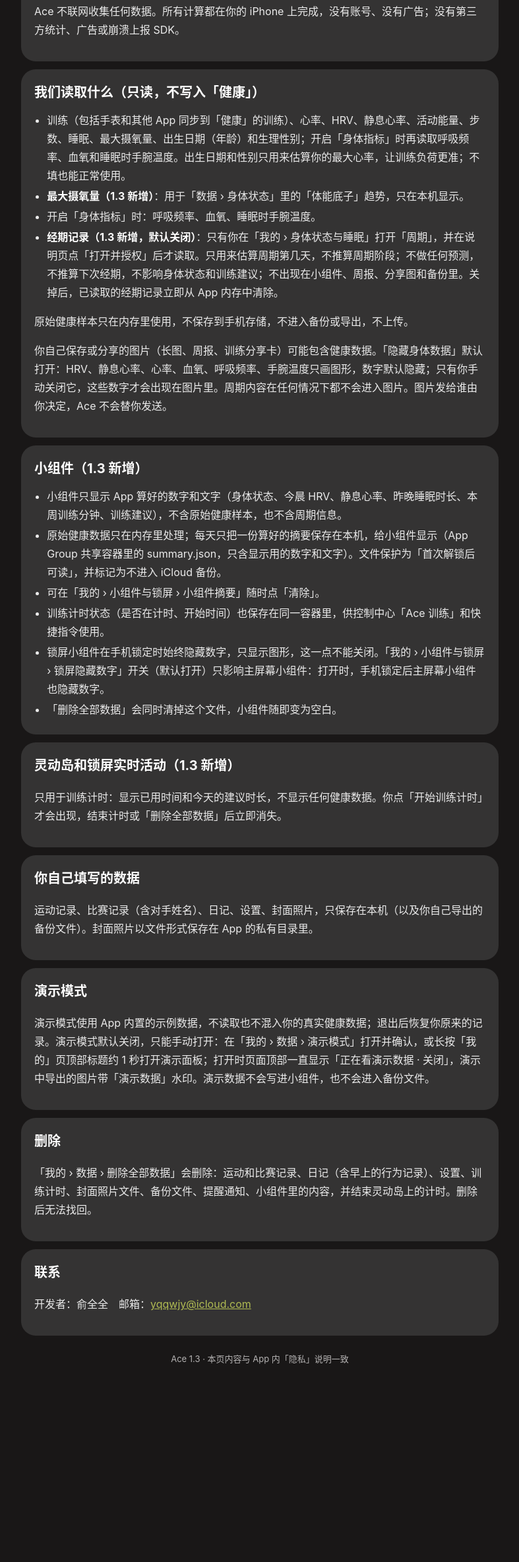
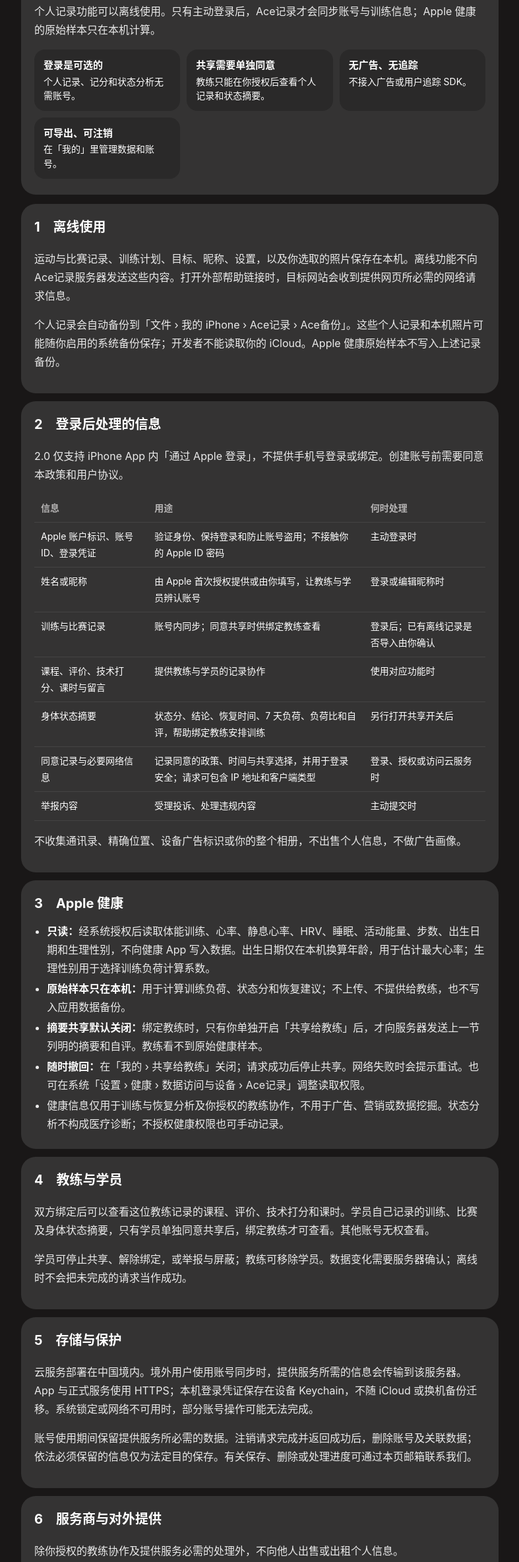
Before and after one commit to YqqLikeGit/ace-privacy, a plain HTML site: page privacy.html in a window 1280 px wide. Shown: the part 282-2649 px from the top of the page at 66% size, without its empty margins (246-1033 px from the left). Before the commit the page ends 2417 px from the top, so only its background shows below. Drawn offline with Linux system fonts and the light colour scheme.

Commit message:
privacy 2.0: 生效日期改为 2026-11-01，根目录同步为 2.0 全文

```diff
--- a/privacy.html
+++ b/privacy.html
@@ -1,5 +1,5 @@
 <!doctype html>
-<html lang="zh-Hans"><head><meta charset="utf-8"><meta name="viewport" content="width=device-width,initial-scale=1,viewport-fit=cover"><meta name="theme-color" content="#191717"><title>Ace 隐私政策</title><style>:root{--page:#191717;--card:#343333;--card2:#2A2929;--lime:#B0BB52;--orange:#E87D49;--gold:#F7AD2D;--teal:#30AC9F;--green:#5CB538;--l2:#B5B3B3;--sep:rgba(255,255,255,.08)}
+<html lang="zh-Hans"><head><meta charset="utf-8"><meta name="viewport" content="width=device-width,initial-scale=1,viewport-fit=cover"><meta name="theme-color" content="#191717"><title>Ace记录 隐私政策</title><style>:root{--page:#191717;--card:#343333;--card2:#2A2929;--lime:#B0BB52;--orange:#E87D49;--gold:#F7AD2D;--teal:#30AC9F;--green:#5CB538;--l2:#B5B3B3;--sep:rgba(255,255,255,.08)}
 *{box-sizing:border-box}
 html{-webkit-text-size-adjust:100%}
 body{margin:0;background:var(--page);color:#fff;font:16px/1.75 -apple-system,BlinkMacSystemFont,"SF Pro Text","PingFang SC","Hiragino Sans GB","Noto Sans CJK SC","Microsoft YaHei",sans-serif;-webkit-font-smoothing:antialiased}
@@ -34,46 +34,57 @@
 a{color:var(--lime)}
 .foot{color:var(--l2);font-size:13px;text-align:center;margin-top:24px}
 @media (prefers-color-scheme:light){/* 保持 Ace 炭灰外观 */}
-@media (max-width:620px){table{display:block}table tr:first-child{display:none}table tr{display:block;background:#2A2929;border-radius:14px;padding:8px 12px;margin:8px 0}table td{display:block;border:0;padding:3px 0;min-width:0}table td:before{content:attr(data-l);display:block;color:#B5B3B3;font-size:12px;font-weight:600}table td:first-child{font-weight:700;font-size:15px;color:#fff}table td:first-child:before{display:none}}</style></head>
-<body><div class="wrap"><div class="brand"><b>Ace</b><span>训练 · 身体状态 · 睡眠</span></div>
-<h1>Ace 隐私政策</h1>
-<div class="meta">更新日期：2026 年 10 月 16 日（1.3）<br>开发者：俞全全<br>联系邮箱：<a href="mailto:yqqwjy@icloud.com">yqqwjy@icloud.com</a></div>
-<section><h2>一句话</h2>
-<p>Ace 不联网收集任何数据。所有计算都在你的 iPhone 上完成，没有账号、没有广告；没有第三方统计、广告或崩溃上报 SDK。</p>
-</section>
-<section><h2>我们读取什么（只读，不写入「健康」）</h2>
-<ul>
-<li>训练（包括手表和其他 App 同步到「健康」的训练）、心率、HRV、静息心率、活动能量、步数、睡眠、最大摄氧量、出生日期（年龄）和生理性别；开启「身体指标」时再读取呼吸频率、血氧和睡眠时手腕温度。出生日期和性别只用来估算你的最大心率，让训练负荷更准；不填也能正常使用。</li>
-<li><strong>最大摄氧量（1.3 新增）</strong>：用于「数据 › 身体状态」里的「体能底子」趋势，只在本机显示。</li>
-<li>开启「身体指标」时：呼吸频率、血氧、睡眠时手腕温度。</li>
-<li><strong>经期记录（1.3 新增，默认关闭）</strong>：只有你在「我的 › 身体状态与睡眠」打开「周期」，并在说明页点「打开并授权」后才读取。只用来估算周期第几天，不推算周期阶段；不做任何预测，不推算下次经期，不影响身体状态和训练建议；不出现在小组件、周报、分享图和备份里。关掉后，已读取的经期记录立即从 App 内存中清除。</li>
-</ul>
-<p>原始健康样本只在内存里使用，不保存到手机存储，不进入备份或导出，不上传。</p>
-<p>你自己保存或分享的图片（长图、周报、训练分享卡）可能包含健康数据。「隐藏身体数据」默认打开：HRV、静息心率、心率、血氧、呼吸频率、手腕温度只画图形，数字默认隐藏；只有你手动关闭它，这些数字才会出现在图片里。周期内容在任何情况下都不会进入图片。图片发给谁由你决定，Ace 不会替你发送。</p>
-</section>
-<section><h2>小组件（1.3 新增）</h2>
-<ul>
-<li>小组件只显示 App 算好的数字和文字（身体状态、今晨 HRV、静息心率、昨晚睡眠时长、本周训练分钟、训练建议），不含原始健康样本，也不含周期信息。</li>
-<li>原始健康数据只在内存里处理；每天只把一份算好的摘要保存在本机，给小组件显示（App Group 共享容器里的 summary.json，只含显示用的数字和文字）。文件保护为「首次解锁后可读」，并标记为不进入 iCloud 备份。</li>
-<li>可在「我的 › 小组件与锁屏 › 小组件摘要」随时点「清除」。</li>
-<li>训练计时状态（是否在计时、开始时间）也保存在同一容器里，供控制中心「Ace 训练」和快捷指令使用。</li>
-<li>锁屏小组件在手机锁定时始终隐藏数字，只显示图形，这一点不能关闭。「我的 › 小组件与锁屏 › 锁屏隐藏数字」开关（默认打开）只影响主屏幕小组件：打开时，手机锁定后主屏幕小组件也隐藏数字。</li>
-<li>「删除全部数据」会同时清掉这个文件，小组件随即变为空白。</li>
-</ul>
-</section>
-<section><h2>灵动岛和锁屏实时活动（1.3 新增）</h2>
-<p>只用于训练计时：显示已用时间和今天的建议时长，不显示任何健康数据。你点「开始训练计时」才会出现，结束计时或「删除全部数据」后立即消失。</p>
-</section>
-<section><h2>你自己填写的数据</h2>
-<p>运动记录、比赛记录（含对手姓名）、日记、设置、封面照片，只保存在本机（以及你自己导出的备份文件）。封面照片以文件形式保存在 App 的私有目录里。</p>
-</section>
-<section><h2>演示模式</h2>
-<p>演示模式使用 App 内置的示例数据，不读取也不混入你的真实健康数据；退出后恢复你原来的记录。演示模式默认关闭，只能手动打开：在「我的 › 数据 › 演示模式」打开并确认，或长按「我的」页顶部标题约 1 秒打开演示面板；打开时页面顶部一直显示「正在看演示数据 · 关闭」，演示中导出的图片带「演示数据」水印。演示数据不会写进小组件，也不会进入备份文件。</p>
-</section>
-<section><h2>删除</h2>
-<p>「我的 › 数据 › 删除全部数据」会删除：运动和比赛记录、日记（含早上的行为记录）、设置、训练计时、封面照片文件、备份文件、提醒通知、小组件里的内容，并结束灵动岛上的计时。删除后无法找回。</p>
-</section>
-<section><h2>联系</h2>
-<p>开发者：俞全全　邮箱：<a href="mailto:yqqwjy@icloud.com">yqqwjy@icloud.com</a></p>
-</section>
-<div class="foot">Ace 1.3 · 本页内容与 App 内「隐私」说明一致</div></div></body></html>
+@media (max-width:620px){table{display:block}table tr:first-child{display:none}table tr{display:block;background:#2A2929;border-radius:14px;padding:8px 12px;margin:8px 0}table td{display:block;border:0;padding:3px 0;min-width:0}table td:before{content:attr(data-l);display:block;color:#B5B3B3;font-size:12px;font-weight:600}table td:first-child{font-weight:700;font-size:15px;color:#fff}table td:first-child:before{display:none}}</style><meta name="ace-policy-version" content="2026-11-01"></head>
+<body><div class="wrap"><div class="brand"><b>Ace记录</b><span>网球 · 训练 · 成长</span><span class="dots"><i style="background:#B0BB52"></i><i style="background:#E87D49"></i><i style="background:#F7AD2D"></i><i style="background:#30AC9F"></i></span></div><h1>Ace记录 隐私政策</h1><div class="meta">版本：2.0　生效日期：2026 年 11 月 1 日<br>运营者：俞全全（个人开发者）<br>联系邮箱：<a href="mailto:yqqwjy@icloud.com">yqqwjy@icloud.com</a></div><div class="sum"><h2>你的记录，由你决定</h2>
+<p>个人记录功能可以离线使用。只有主动登录后，Ace记录才会同步账号与训练信息；Apple 健康的原始样本只在本机计算。</p>
+<div class="grid"><div class="tile"><b>登录是可选的</b>个人记录、记分和状态分析无需账号。</div><div class="tile"><b>共享需要单独同意</b>教练只能在你授权后查看个人记录和状态摘要。</div><div class="tile"><b>无广告、无追踪</b>不接入广告或用户追踪 SDK。</div><div class="tile"><b>可导出、可注销</b>在「我的」里管理数据和账号。</div></div></div>
+<section id="s1"><h2>1　离线使用</h2>
+<p>运动与比赛记录、训练计划、目标、昵称、设置，以及你选取的照片保存在本机。离线功能不向Ace记录服务器发送这些内容。打开外部帮助链接时，目标网站会收到提供网页所必需的网络请求信息。</p>
+<p>个人记录会自动备份到「文件 › 我的 iPhone › Ace记录 › Ace备份」。这些个人记录和本机照片可能随你启用的系统备份保存；开发者不能读取你的 iCloud。Apple 健康原始样本不写入上述记录备份。</p></section>
+<section id="s2"><h2>2　登录后处理的信息</h2>
+<p>2.0 仅支持 iPhone App 内「通过 Apple 登录」，不提供手机号登录或绑定。创建账号前需要同意本政策和用户协议。</p>
+<table><tr><th>信息</th><th>用途</th><th>何时处理</th></tr>
+<tr><td data-l="信息">Apple 账户标识、账号 ID、登录凭证</td><td data-l="用途">验证身份、保持登录和防止账号盗用；不接触你的 Apple ID 密码</td><td data-l="何时处理">主动登录时</td></tr>
+<tr><td data-l="信息">姓名或昵称</td><td data-l="用途">由 Apple 首次授权提供或由你填写，让教练与学员辨认账号</td><td data-l="何时处理">登录或编辑昵称时</td></tr>
+<tr><td data-l="信息">训练与比赛记录</td><td data-l="用途">账号内同步；同意共享时供绑定教练查看</td><td data-l="何时处理">登录后；已有离线记录是否导入由你确认</td></tr>
+<tr><td data-l="信息">课程、评价、技术打分、课时与留言</td><td data-l="用途">提供教练与学员的记录协作</td><td data-l="何时处理">使用对应功能时</td></tr>
+<tr><td data-l="信息">身体状态摘要</td><td data-l="用途">状态分、结论、恢复时间、7 天负荷、负荷比和自评，帮助绑定教练安排训练</td><td data-l="何时处理">另行打开共享开关后</td></tr>
+<tr><td data-l="信息">同意记录与必要网络信息</td><td data-l="用途">记录同意的政策、时间与共享选择，并用于登录安全；请求可包含 IP 地址和客户端类型</td><td data-l="何时处理">登录、授权或访问云服务时</td></tr>
+<tr><td data-l="信息">举报内容</td><td data-l="用途">受理投诉、处理违规内容</td><td data-l="何时处理">主动提交时</td></tr></table>
+<p>不收集通讯录、精确位置、设备广告标识或你的整个相册，不出售个人信息，不做广告画像。</p></section>
+<section id="s3"><h2>3　Apple 健康</h2>
+<ul><li><strong>只读：</strong>经系统授权后读取体能训练、心率、静息心率、HRV、睡眠、活动能量、步数、出生日期和生理性别，不向健康 App 写入数据。出生日期仅在本机换算年龄，用于估计最大心率；生理性别用于选择训练负荷计算系数。</li>
+<li><strong>原始样本只在本机：</strong>用于计算训练负荷、状态分和恢复建议；不上传、不提供给教练，也不写入应用数据备份。</li>
+<li><strong>摘要共享默认关闭：</strong>绑定教练时，只有你单独开启「共享给教练」后，才向服务器发送上一节列明的摘要和自评。教练看不到原始健康样本。</li>
+<li><strong>随时撤回：</strong>在「我的 › 共享给教练」关闭；请求成功后停止共享。网络失败时会提示重试。也可在系统「设置 › 健康 › 数据访问与设备 › Ace记录」调整读取权限。</li>
+<li>健康信息仅用于训练与恢复分析及你授权的教练协作，不用于广告、营销或数据挖掘。状态分析不构成医疗诊断；不授权健康权限也可手动记录。</li></ul></section>
+<section id="s4"><h2>4　教练与学员</h2>
+<p>双方绑定后可以查看这位教练记录的课程、评价、技术打分和课时。学员自己记录的训练、比赛及身体状态摘要，只有学员单独同意共享后，绑定教练才可查看。其他账号无权查看。</p>
+<p>学员可停止共享、解除绑定，或举报与屏蔽；教练可移除学员。数据变化需要服务器确认；离线时不会把未完成的请求当作成功。</p></section>
+<section id="s5"><h2>5　存储与保护</h2>
+<p>云服务部署在中国境内。境外用户使用账号同步时，提供服务所需的信息会传输到该服务器。App 与正式服务使用 HTTPS；本机登录凭证保存在设备 Keychain，不随 iCloud 或换机备份迁移。系统锁定或网络不可用时，部分账号操作可能无法完成。</p>
+<p>账号使用期间保留提供服务所必需的数据。注销请求完成并返回成功后，删除账号及关联数据；依法必须保留的信息仅为法定目的保存。有关保存、删除或处理进度可通过本页邮箱联系我们。</p></section>
+<section id="s6"><h2>6　服务商与对外提供</h2>
+<p>除你授权的教练协作及提供服务必需的处理外，不向他人出售或出租个人信息。</p>
+<table><tr><th>服务商</th><th>处理的信息</th><th>用途</th></tr>
+<tr><td data-l="服务商">阿里云计算有限公司</td><td data-l="处理的信息">云服务承载的必要账号与同步数据</td><td data-l="用途">服务器托管</td></tr>
+<tr><td data-l="服务商">Apple Inc.</td><td data-l="处理的信息">Apple 登录授权所需信息</td><td data-l="用途">身份验证；Apple 的处理受其隐私政策约束</td></tr></table>
+<p>法律法规或有权机关依法要求时，可能提供必要信息。需要新增处理目的或共享范围时，会按要求说明并征得同意。</p></section>
+<section id="s7"><h2>7　管理和删除数据</h2>
+<ul><li><strong>查看与更正：</strong>在 App 查看、编辑个人记录与昵称；教练记录有误可联系教练更正。</li>
+<li><strong>导出：</strong>「我的 › 导出完整备份」导出本机个人记录；登录后可在账号区「导出我的数据」获取账号数据。</li>
+<li><strong>清空本机：</strong>「我的 › 清空本机数据」清除本机记录、账号分区、照片、登录状态、App 自动备份与训练提醒。你已另存或分享出去的文件须在相应位置自行删除。清空本机不会代替服务器账号注销。</li>
+<li><strong>注销账号：</strong>「我的 › 账号 › 注销账号」，阅读说明并确认后提交删除请求，同时请求撤销 Apple 登录授权。以 App 返回的处理结果为准；失败时可重试或联系支持，不会把失败显示成完成。完成注销后，本机个人记录按页面说明保留用于离线使用；需要清除时再选择「清空本机数据」。</li>
+<li>如无法在 App 内操作，可发邮件联系我们申请查询、更正、导出、撤回或删除。</li></ul></section>
+<section id="s8"><h2>8　举报与内容安全</h2>
+<p>教练评价提供「举报 / 屏蔽」入口，也可通过邮箱反馈骚扰、违规或隐私问题。我们会受理并核查举报，按情况移除内容或限制账号；紧急人身安全问题请联系当地应急服务。</p></section>
+<section id="s9"><h2>9　系统权限与照片</h2>
+<ul><li><strong>相机：</strong>用于扫描邀请码，或由你主动拍照设置背景。</li>
+<li><strong>照片选择：</strong>由系统选择器仅交付你选中的照片，在本机裁剪和保存，不向Ace记录服务器上传，不读取整个相册。</li>
+<li><strong>添加照片：</strong>你选择保存分享图时，交给系统相册或分享面板处理；你主动选择的外部分享目标会收到该文件。</li>
+<li><strong>通知：</strong>经你允许后由设备发送本地训练提醒，可在系统设置关闭。</li></ul></section>
+<section id="s10"><h2>10　未成年人</h2>
+<p>登录及教练 / 学员云端功能仅面向年满 18 周岁的用户，注册时需要确认。未成年人可在监护人指导下使用离线功能。若发现误收集未成年人信息，请联系运营者处理。</p></section>
+<section id="s11"><h2>11　更新与联系</h2>
+<p>本政策发生影响你权利的重要变化时，会按适用要求说明并重新征得必要同意。个人信息保护负责人：俞全全；邮箱 <a href="mailto:yqqwjy@icloud.com">yqqwjy@icloud.com</a>。</p></section>
+<div class="foot">Ace记录　|　<a href="v2/support.html">支持与帮助</a>　|　<a href="v2/terms.html">用户协议</a></div></div></body></html>
```
Also changed, not shown: v2/privacy.html (+2 -2 lines), 1 other file.
